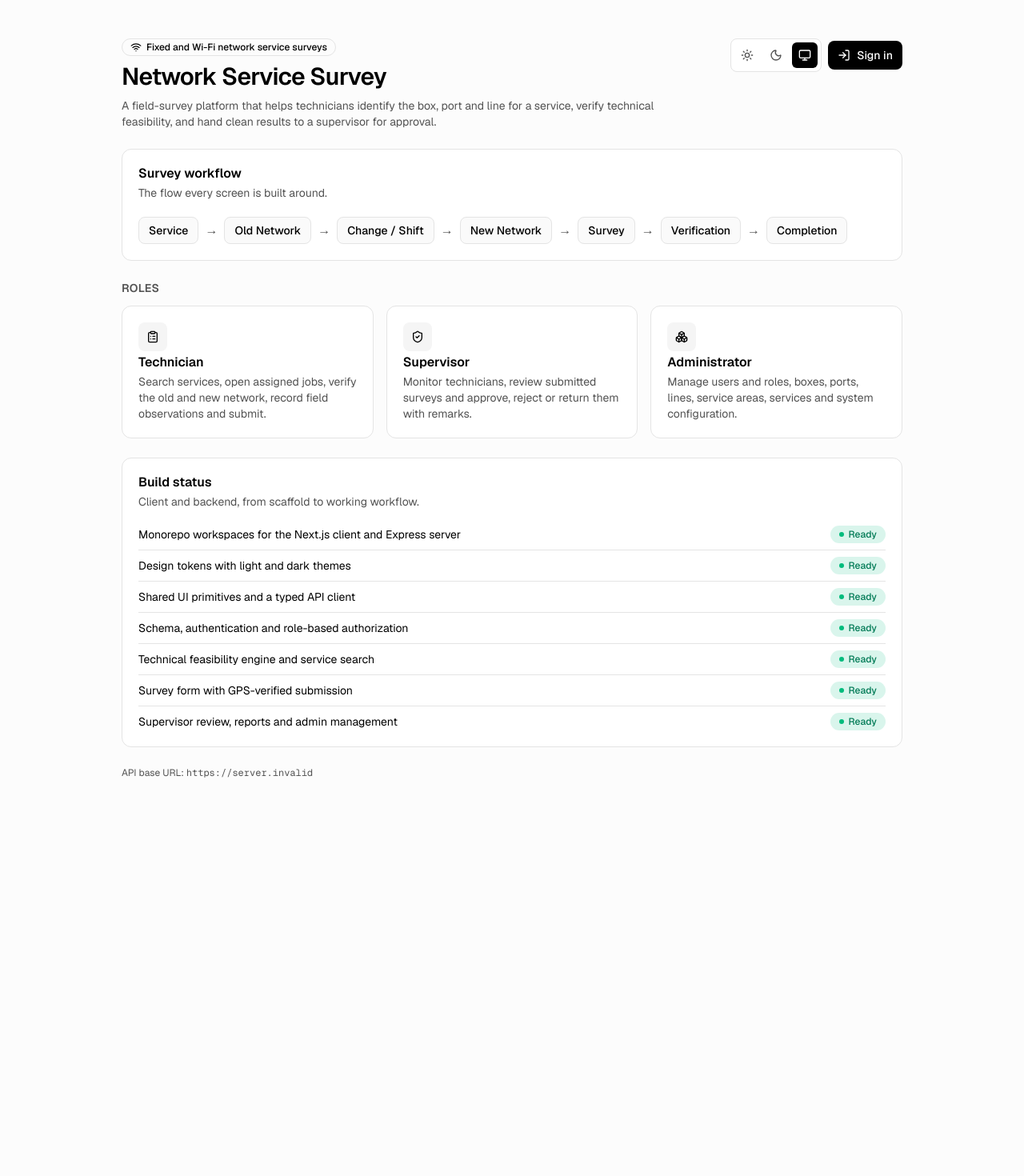
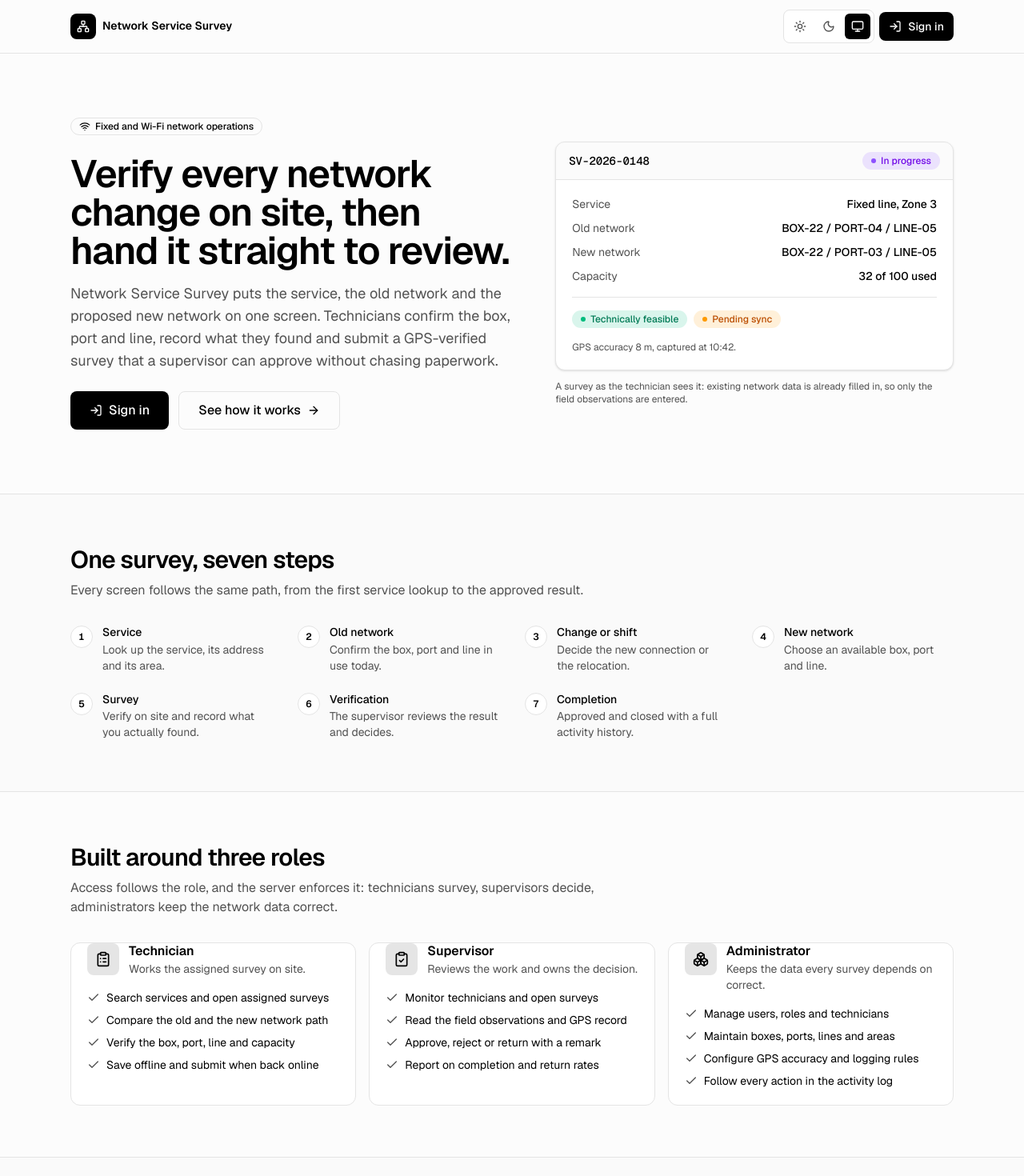
Before and after one commit to bilalusmanhussenbilal-maker/EthioTelecom_project, a Next.js app in the folder client/: page / in a window 1280 px wide. Shown: the top 1470 px of the page at 80% size. Before the commit the page ends 1022 px from the top, so only its background shows below. Built offline with nearby package versions, Linux system fonts and the light colour scheme; no server answers.

Commit message:
Admin system configuration, App-shell service worker and Admin activity log

```diff
--- a/client/app/page.tsx
+++ b/client/app/page.tsx
@@ -1,150 +1,348 @@
 import Link from "next/link";
-import { Boxes, ClipboardList, LogIn, ShieldCheck, Wifi } from "lucide-react";
+import {
+  ArrowRight,
+  Boxes,
+  Check,
+  ClipboardCheck,
+  ClipboardList,
+  LogIn,
+  MapPin,
+  Network,
+  ScrollText,
+  ShieldCheck,
+  Wifi,
+  WifiOff,
+} from "lucide-react";
 import { ThemeToggle } from "@/components/theme-toggle";
 import { Badge } from "@/components/ui/badge";
 import { buttonVariants } from "@/components/ui/button";
-import {
-  Card,
-  CardContent,
-  CardDescription,
-  CardHeader,
-  CardTitle,
-} from "@/components/ui/card";
+import { Card, CardContent } from "@/components/ui/card";
 import { StatusBadge } from "@/components/ui/status-badge";
+import { cn } from "@/lib/utils";
+
+const CONTAINER = "mx-auto w-full max-w-6xl px-4 sm:px-6";
 
 const WORKFLOW = [
-  "Service",
-  "Old Network",
-  "Change / Shift",
-  "New Network",
-  "Survey",
-  "Verification",
-  "Completion",
+  { title: "Service", description: "Look up the service, its address and its area." },
+  { title: "Old network", description: "Confirm the box, port and line in use today." },
+  { title: "Change or shift", description: "Decide the new connection or the relocation." },
+  { title: "New network", description: "Choose an available box, port and line." },
+  { title: "Survey", description: "Verify on site and record what you actually found." },
+  { title: "Verification", description: "The supervisor reviews the result and decides." },
+  { title: "Completion", description: "Approved and closed with a full activity history." },
 ] as const;
 
 const ROLES = [
   {
     icon: ClipboardList,
     title: "Technician",
-    description:
-      "Search services, open assigned jobs, verify the old and new network, record field observations and submit.",
+    summary: "Works the assigned survey on site.",
+    points: [
+      "Search services and open assigned surveys",
+      "Compare the old and the new network path",
+      "Verify the box, port, line and capacity",
+      "Save offline and submit when back online",
+    ],
   },
   {
-    icon: ShieldCheck,
+    icon: ClipboardCheck,
     title: "Supervisor",
-    description:
-      "Monitor technicians, review submitted surveys and approve, reject or return them with remarks.",
+    summary: "Reviews the work and owns the decision.",
+    points: [
+      "Monitor technicians and open surveys",
+      "Read the field observations and GPS record",
+      "Approve, reject or return with a remark",
+      "Report on completion and return rates",
+    ],
   },
   {
     icon: Boxes,
     title: "Administrator",
-    description:
-      "Manage users and roles, boxes, ports, lines, service areas, services and system configuration.",
+    summary: "Keeps the data every survey depends on correct.",
+    points: [
+      "Manage users, roles and technicians",
+      "Maintain boxes, ports, lines and areas",
+      "Configure GPS accuracy and logging rules",
+      "Follow every action in the activity log",
+    ],
   },
 ] as const;
 
-const FOUNDATION = [
-  { label: "Monorepo workspaces for the Next.js client and Express server", state: "Ready" },
-  { label: "Design tokens with light and dark themes", state: "Ready" },
-  { label: "Shared UI primitives and a typed API client", state: "Ready" },
-  { label: "Schema, authentication and role-based authorization", state: "Ready" },
-  { label: "Technical feasibility engine and service search", state: "Ready" },
-  { label: "Survey form with GPS-verified submission", state: "Ready" },
-  { label: "Supervisor review, reports and admin management", state: "Ready" },
+const CAPABILITIES = [
+  {
+    icon: WifiOff,
+    title: "Built for no signal",
+    description:
+      "Assigned surveys and the network data they need are cached on the device. Work is saved locally and synchronised automatically when the connection returns, with conflicts surfaced instead of silently overwritten.",
+  },
+  {
+    icon: MapPin,
+    title: "GPS-verified visits",
+    description:
+      "Every submission records latitude, longitude, accuracy and a timestamp, then compares the technician's position with the expected service location. Weak accuracy is flagged before the survey can be sent.",
+  },
+  {
+    icon: ShieldCheck,
+    title: "Feasibility before submission",
+    description:
+      "The server checks that the box exists, the port is free, the line reaches it and the capacity is sufficient, so an impossible connection is caught in the field instead of weeks later.",
+  },
+  {
+    icon: ScrollText,
+    title: "Every action logged",
+    description:
+      "Opens, edits, submissions and reviews are written to an audit trail with the responsible user, so a supervisor can see how a survey arrived and what changed along the way.",
+  },
 ] as const;
 
+function PreviewRow({ label, value }: { label: string; value: string }) {
+  return (
+    <div className="flex items-baseline justify-between gap-3">
+      <dt className="shrink-0 text-muted-foreground">{label}</dt>
+      <dd className="text-right font-medium">{value}</dd>
+    </div>
+  );
+}
+
 export default function Home() {
-  const apiBaseUrl = process.env.NEXT_PUBLIC_API_BASE_URL ?? "http://localhost:4000/api/v1";
+  return (
+    <div className="flex min-h-dvh flex-col">
+      <header className="border-b border-border">
+        <div className={cn(CONTAINER, "flex items-center gap-3 py-3")}>
+          <Link
+            href="/"
+            aria-label="Network Service Survey"
+            className="flex items-center gap-2 rounded-lg focus-visible:outline-none focus-visible:ring-2 focus-visible:ring-ring"
+          >
+            <span className="inline-flex size-8 items-center justify-center rounded-lg bg-primary text-primary-foreground">
+              <Network aria-hidden className="size-4" />
+            </span>
+            <span className="hidden text-sm font-semibold leading-tight sm:inline">
+              Network Service Survey
+            </span>
+          </Link>
 
-  return (
-    <main className="mx-auto flex w-full max-w-5xl flex-col gap-6 px-4 py-8 sm:px-6 sm:py-12">
-      <header className="flex flex-wrap items-start justify-between gap-4">
-        <div className="space-y-2">
-          <Badge variant="outline">
-            <Wifi aria-hidden className="size-3.5" />
-            Fixed and Wi-Fi network service surveys
-          </Badge>
-          <h1 className="text-2xl font-semibold tracking-tight sm:text-3xl">
-            Network Service Survey
-          </h1>
-          <p className="max-w-2xl text-sm text-muted-foreground">
-            A field-survey platform that helps technicians identify the box, port and line for a
-            service, verify technical feasibility, and hand clean results to a supervisor for
-            approval.
-          </p>
-        </div>
-        <div className="flex items-center gap-2">
+          <div className="ml-auto flex items-center gap-1.5">
             <ThemeToggle />
             <Link href="/login" className={buttonVariants({ size: "sm" })}>
-            <LogIn aria-hidden className="size-4" />
+              <LogIn aria-hidden />
               Sign in
             </Link>
           </div>
+        </div>
       </header>
 
-      <Card>
-        <CardHeader>
-          <CardTitle>Survey workflow</CardTitle>
-          <CardDescription>The flow every screen is built around.</CardDescription>
-        </CardHeader>
-        <CardContent>
-          <ol className="flex flex-wrap items-center gap-2">
+      <main className="flex-1">
+        <section
+          aria-labelledby="hero-heading"
+          className={cn(
+            CONTAINER,
+            "grid gap-10 py-12 sm:py-16 lg:grid-cols-[1.05fr_0.95fr] lg:items-center lg:gap-14 lg:py-20",
+          )}
+        >
+          <div className="space-y-6">
+            <Badge variant="outline">
+              <Wifi aria-hidden className="size-3.5" />
+              Fixed and Wi-Fi network operations
+            </Badge>
+
+            <div className="space-y-4">
+              <h1
+                id="hero-heading"
+                className="text-balance text-3xl font-semibold tracking-tight sm:text-4xl lg:text-5xl"
+              >
+                Verify every network change on site, then hand it straight to review.
+              </h1>
+              <p className="max-w-xl text-pretty text-base text-muted-foreground sm:text-lg">
+                Network Service Survey puts the service, the old network and the proposed new network
+                on one screen. Technicians confirm the box, port and line, record what they found and
+                submit a GPS-verified survey that a supervisor can approve without chasing paperwork.
+              </p>
+            </div>
+
+            <div className="flex flex-col gap-3 sm:flex-row">
+              <Link
+                href="/login"
+                className={cn(buttonVariants({ size: "lg" }), "w-full sm:w-auto")}
+              >
+                <LogIn aria-hidden />
+                Sign in
+              </Link>
+              <Link
+                href="#workflow"
+                className={cn(
+                  buttonVariants({ variant: "outline", size: "lg" }),
+                  "w-full sm:w-auto",
+                )}
+              >
+                See how it works
+                <ArrowRight aria-hidden />
+              </Link>
+            </div>
+          </div>
+
+          <figure className="w-full max-w-md lg:max-w-none">
+            <Card className="overflow-hidden shadow-sm">
+              <div className="flex items-center justify-between gap-3 border-b border-border bg-muted/40 px-4 py-3">
+                <p className="font-mono text-sm font-medium">SV-2026-0148</p>
+                <StatusBadge tone="progress">In progress</StatusBadge>
+              </div>
+              <CardContent className="space-y-4 p-4 sm:p-5">
+                <dl className="space-y-2.5 text-sm">
+                  <PreviewRow label="Service" value="Fixed line, Zone 3" />
+                  <PreviewRow label="Old network" value="BOX-22 / PORT-04 / LINE-05" />
+                  <PreviewRow label="New network" value="BOX-22 / PORT-03 / LINE-05" />
+                  <PreviewRow label="Capacity" value="32 of 100 used" />
+                </dl>
+
+                <div className="flex flex-wrap items-center gap-2 border-t border-border pt-4">
+                  <StatusBadge tone="success">Technically feasible</StatusBadge>
+                  <StatusBadge tone="warning">Pending sync</StatusBadge>
+                </div>
+
+                <p className="text-xs text-muted-foreground">
+                  GPS accuracy 8 m, captured at 10:42.
+                </p>
+              </CardContent>
+            </Card>
+            <figcaption className="mt-3 text-xs text-muted-foreground">
+              A survey as the technician sees it: existing network data is already filled in, so only
+              the field observations are entered.
+            </figcaption>
+          </figure>
+        </section>
+
+        <section
+          id="workflow"
+          aria-labelledby="workflow-heading"
+          className="border-y border-border bg-muted/40"
+        >
+          <div className={cn(CONTAINER, "space-y-8 py-12 sm:py-16")}>
+            <div className="max-w-2xl space-y-2">
+              <h2
+                id="workflow-heading"
+                className="text-2xl font-semibold tracking-tight sm:text-3xl"
+              >
+                One survey, seven steps
+              </h2>
+              <p className="text-pretty text-sm text-muted-foreground sm:text-base">
+                Every screen follows the same path, from the first service lookup to the approved
+                result.
+              </p>
+            </div>
+
+            <ol className="grid gap-x-8 gap-y-6 sm:grid-cols-2 lg:grid-cols-4">
               {WORKFLOW.map((step, index) => (
-              <li key={step} className="flex items-center gap-2">
-                <span className="rounded-lg border border-border bg-muted/50 px-3 py-1.5 text-sm font-medium">
-                  {step}
+                <li key={step.title} className="flex gap-3">
+                  <span
+                    aria-hidden
+                    className="inline-flex size-7 shrink-0 items-center justify-center rounded-full border border-border bg-card text-xs font-semibold tabular-nums"
+                  >
+                    {index + 1}
                   </span>
-                {index < WORKFLOW.length - 1 ? (
-                  <span aria-hidden className="text-muted-foreground">
-                    &rarr;
-                  </span>
-                ) : null}
+                  <div className="space-y-0.5">
+                    <h3 className="text-sm font-medium leading-tight">{step.title}</h3>
+                    <p className="text-sm text-muted-foreground">{step.description}</p>
+                  </div>
                 </li>
               ))}
             </ol>
+          </div>
+        </section>
+
+        <section aria-labelledby="roles-heading" className={cn(CONTAINER, "space-y-8 py-12 sm:py-16")}>
+          <div className="max-w-2xl space-y-2">
+            <h2 id="roles-heading" className="text-2xl font-semibold tracking-tight sm:text-3xl">
+              Built around three roles
+            </h2>
+            <p className="text-pretty text-sm text-muted-foreground sm:text-base">
+              Access follows the role, and the server enforces it: technicians survey, supervisors
+              decide, administrators keep the network data correct.
+            </p>
+          </div>
+
+          <div className="grid gap-4 lg:grid-cols-3">
+            {ROLES.map(({ icon: Icon, title, summary, points }) => (
+              <Card key={title} className="h-full">
+                <CardContent className="flex h-full flex-col gap-4 p-5">
+                  <div className="flex items-start gap-3">
+                    <span className="inline-flex size-10 shrink-0 items-center justify-center rounded-lg bg-primary/10 text-primary">
+                      <Icon aria-hidden className="size-5" />
+                    </span>
+                    <div className="space-y-0.5">
+                      <h3 className="text-base font-semibold leading-tight">{title}</h3>
+                      <p className="text-sm text-muted-foreground">{summary}</p>
+                    </div>
+                  </div>
+
+                  <ul className="space-y-2 text-sm">
+                    {points.map((point) => (
+                      <li key={point} className="flex gap-2">
+                        <Check aria-hidden className="mt-0.5 size-4 shrink-0 text-muted-foreground" />
+                        <span>{point}</span>
+                      </li>
+                    ))}
+                  </ul>
                 </CardContent>
-      </Card>
-
-      <section aria-labelledby="roles-heading" className="space-y-3">
-        <h2 id="roles-heading" className="text-sm font-semibold uppercase tracking-wide text-muted-foreground">
-          Roles
-        </h2>
-        <div className="grid gap-4 sm:grid-cols-2 lg:grid-cols-3">
-          {ROLES.map(({ icon: Icon, title, description }) => (
-            <Card key={title}>
-              <CardHeader>
-                <span className="inline-flex size-9 items-center justify-center rounded-lg bg-muted">
-                  <Icon aria-hidden className="size-4" />
-                </span>
-                <CardTitle>{title}</CardTitle>
-                <CardDescription>{description}</CardDescription>
-              </CardHeader>
               </Card>
             ))}
           </div>
         </section>
 
-      <Card>
-        <CardHeader>
-          <CardTitle>Build status</CardTitle>
-          <CardDescription>Client and backend, from scaffold to working workflow.</CardDescription>
-        </CardHeader>
-        <CardContent className="space-y-2">
-          {FOUNDATION.map(({ label, state }) => (
-            <div
-              key={label}
-              className="flex flex-wrap items-center justify-between gap-2 border-b border-border pb-2 last:border-b-0 last:pb-0"
+        <section
+          aria-labelledby="capabilities-heading"
+          className="border-t border-border bg-muted/40"
         >
-              <span className="text-sm">{label}</span>
-              <StatusBadge tone={state === "Ready" ? "success" : "neutral"}>{state}</StatusBadge>
+          <div className={cn(CONTAINER, "space-y-8 py-12 sm:py-16")}>
+            <div className="max-w-2xl space-y-2">
+              <h2
+                id="capabilities-heading"
+                className="text-2xl font-semibold tracking-tight sm:text-3xl"
+              >
+                Made for the field, not the office
+              </h2>
+              <p className="text-pretty text-sm text-muted-foreground sm:text-base">
+                Lost signal, occupied ports and unclear handovers are the failure modes this platform
+                is designed around.
+              </p>
+            </div>
+
+            <div className="grid gap-4 sm:grid-cols-2">
+              {CAPABILITIES.map(({ icon: Icon, title, description }) => (
+                <div key={title} className="flex gap-3 rounded-xl border border-border bg-card p-5">
+                  <span className="inline-flex size-9 shrink-0 items-center justify-center rounded-lg bg-muted text-muted-foreground">
+                    <Icon aria-hidden className="size-4" />
+                  </span>
+                  <div className="space-y-1">
+                    <h3 className="text-sm font-semibold">{title}</h3>
+                    <p className="text-sm text-muted-foreground">{description}</p>
+                  </div>
                 </div>
               ))}
-        </CardContent>
-      </Card>
+            </div>
+          </div>
+        </section>
+      </main>
 
-      <p className="text-xs text-muted-foreground">
-        API base URL: <span className="font-mono">{apiBaseUrl}</span>
+      <footer className="border-t border-border">
+        <div
+          className={cn(
+            CONTAINER,
+            "flex flex-col gap-3 py-6 text-sm text-muted-foreground sm:flex-row sm:items-center sm:justify-between",
+          )}
+        >
+          <p className="flex items-center gap-2">
+            <Network aria-hidden className="size-4" />
+            Network Service Survey
           </p>
-    </main>
+          <p className="text-xs">
+            Field survey platform for fixed and Wi-Fi network technicians and their supervisors.
+          </p>
+          <Link href="/login" className="font-medium text-foreground underline-offset-4 hover:underline">
+            Sign in
+          </Link>
+        </div>
+      </footer>
+    </div>
   );
 }
```
Lines whose indentation alone changed are shown as unchanged.
